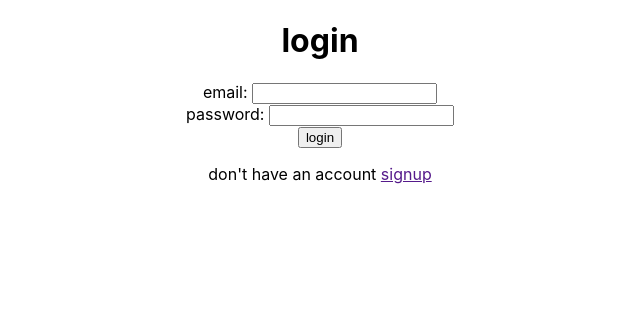
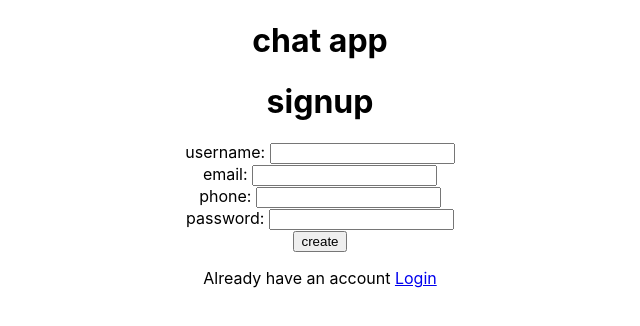
Before and after one commit to i-m-rishabh/chat-app-client, a React (Create React App) app: page /signup in a window 1280 px wide. Shown: the top 326 px of the page, without its empty margins (320-960 px from the left). Built offline with nearby package versions, Linux system fonts and the light colour scheme.

Commit message:
added main-page

```diff
--- a/package.json
+++ b/package.json
@@ -8,6 +8,7 @@
     "@testing-library/user-event": "^13.5.0",
     "react": "^18.2.0",
     "react-dom": "^18.2.0",
+    "react-router-dom": "^6.19.0",
     "react-scripts": "5.0.1",
     "web-vitals": "^2.1.4"
   },
--- a/src/App.js
+++ b/src/App.js
@@ -1,12 +1,14 @@
 import './App.css';
 import Signup from './pages/Signup.js';
 import Login from './pages/Login.js';
+import Router from './router/routes.js';
 
 function App() {
   return (
     <div className="App">
       {/* <Signup /> */}
-      <Login />
+      {/* <Login /> */}
+      <Router />
     </div>
   );
 }
--- /dev/null
+++ b/src/components/Layout.js
@@ -0,0 +1,13 @@
+import {Outlet} from 'react-router-dom';
+
+const Layout = () => {
+
+    return(
+        <div>
+            <h1>chat app</h1>
+            <Outlet />
+        </div>
+    )
+}
+
+export default Layout;
--- a/src/pages/Login.js
+++ b/src/pages/Login.js
@@ -1,6 +1,9 @@
 import { useState } from "react";
+import {Link, useNavigate} from 'react-router-dom';
 
 const Login = () => {
+
+    const navigate = useNavigate();
 
     const [credential, setCredential] = useState({
         email: null,
@@ -30,7 +33,11 @@ const Login = () => {
             if(!response.ok){
                 throw new Error('someting went wrong');
             }else{
-                console.log(data);
+                //
+                // console.log(data);
+                const {token} = data;
+                localStorage.setItem("token", token);
+                navigate('/chat-app');
             }
         }
         catch(err){
@@ -52,7 +59,7 @@ const Login = () => {
                 </div>
                 <div>
                     <button type="submit"> login </button>
-                    <p>don't have an account <a href="">signup</a></p>
+                    <p>don't have an account <Link to={'/signup'}>signup</Link></p>
                 </div>
             </form>
         </div>
--- /dev/null
+++ b/src/pages/Main.js
@@ -0,0 +1,40 @@
+import { useState } from "react";
+
+const Main = async () => {
+    const [activeUsers, setActiveUsers] = useState([]);
+
+    try {
+        const token = localStorage.getItem('token');
+        const response = await fetch('http://localhost:5000', {
+            method: 'GET',
+            headers: {
+                'authorization': token,
+                'Content-Type': 'application/json'
+            }
+        });
+        const data = await response.json();
+
+        if(!response.ok){
+            throw new Error('something went wrong');
+        }else{
+            setActiveUsers((activeUsers)=>{
+                return data.users;
+            })
+        }
+    } catch (error) {
+        console.error(error);
+    }
+
+    return (
+        <div>
+            <h1> welcome to the app</h1>
+            {
+                activeUsers.map((user)=>{
+                    return <p>{user.email} has joined</p>
+                })
+            }
+        </div>
+    )
+}
+
+export default Main;
--- a/src/pages/Signup.js
+++ b/src/pages/Signup.js
@@ -1,4 +1,6 @@
 import React, { useState } from "react"
+import {Link} from 'react-router-dom';
+
 const Signup = () => {
     const initialState = {
         username : '',
@@ -75,7 +77,7 @@ const Signup = () => {
                 </div>
                 <div>
                     <button type="submit">create</button>
-                    <p>Already have an account <a href="">login</a></p>
+                    <p>Already have an account <Link to="/login">Login</Link></p>
                 </div>
             </form>
         </div>
--- /dev/null
+++ b/src/router/routes.js
@@ -0,0 +1,23 @@
+import { BrowserRouter, Route, Routes } from "react-router-dom";
+import Signup from "../pages/Signup";
+import Login from "../pages/Login";
+import Layout from '../components/Layout';
+import Main from "../pages/Main";
+
+const Router = () => {
+
+  return (
+    <BrowserRouter>
+      <Routes>
+        <Route path="/" element={<Layout />}>
+          <Route path="/signup" element={<Signup />} />
+          <Route path="/login" element={<Login />} />
+          <Route path="/" element={<Login />} />
+          <Route path="/chat-app" element={<Main />}/>
+        </Route>
+      </Routes>
+    </BrowserRouter>
+  )
+}
+
+export default Router;
```
Also changed, not shown: 1 other file (tests, documents, lock files or other folders).
